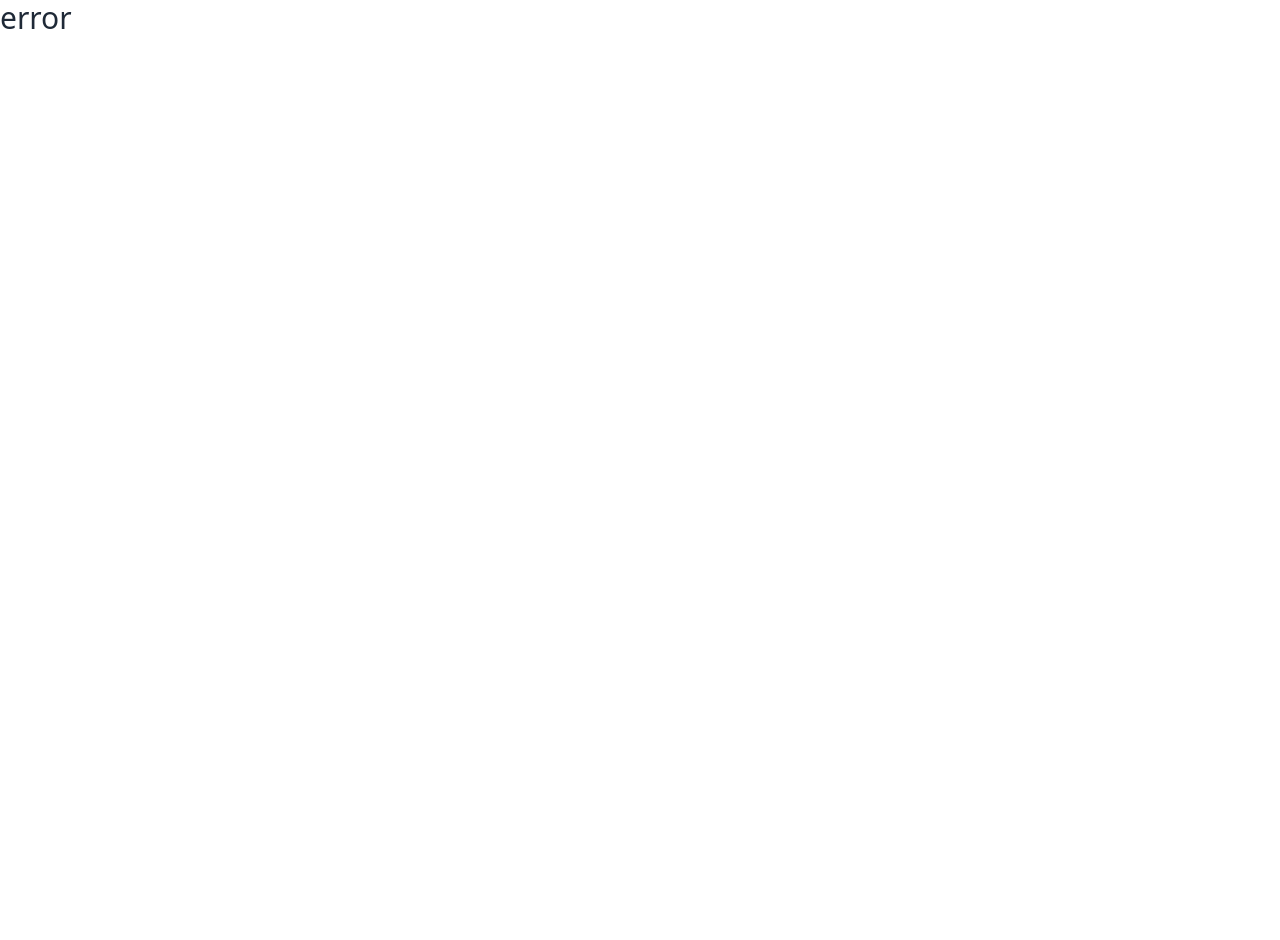
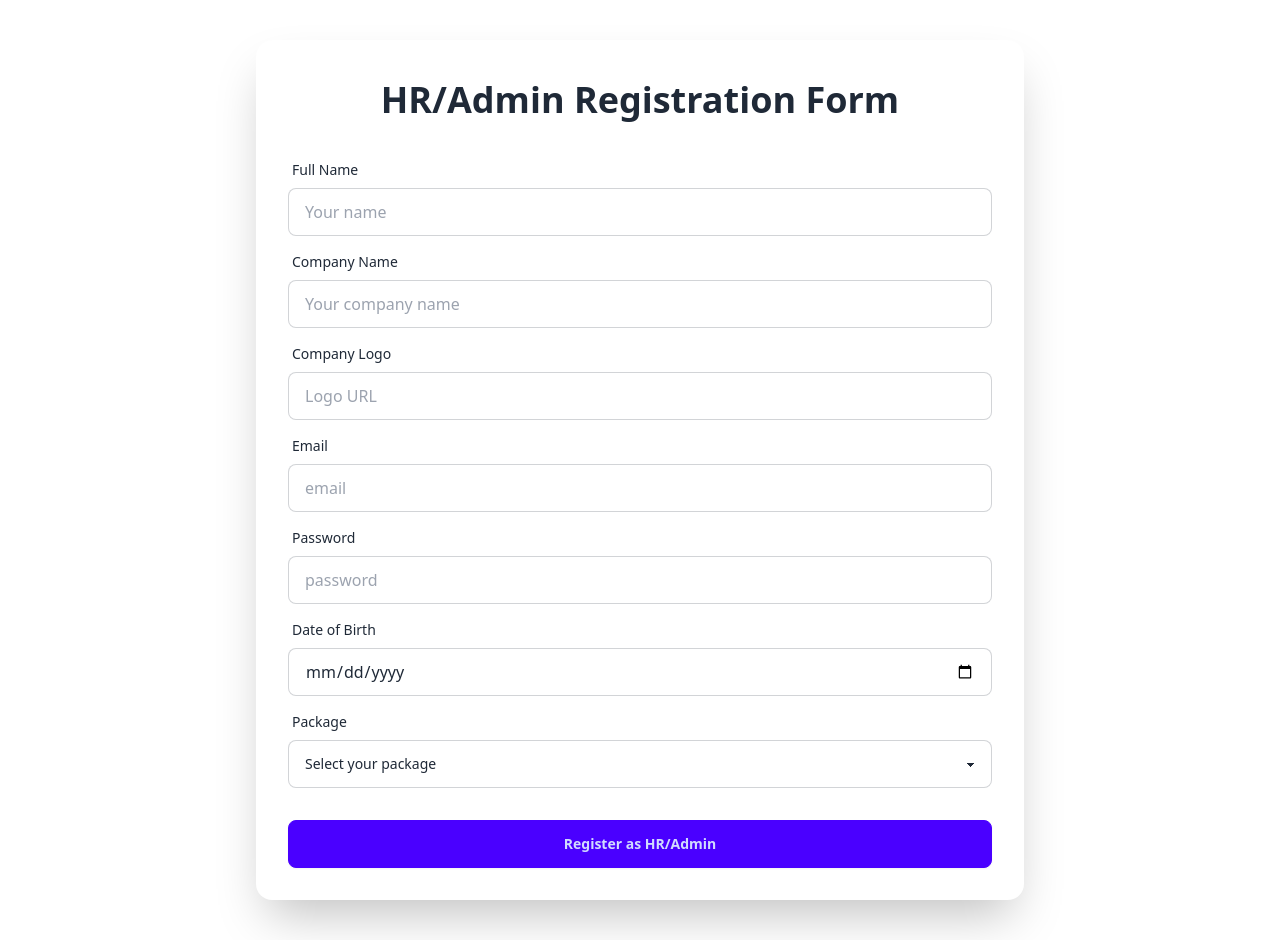
Before and after one commit to smile995/Asset-Management-Frontend, a React (Vite) app: page /adminRegister in a window 1280 px wide. Before the commit this address had no page. Before the commit the page ends 800 px from the top, so only its background shows below. Built offline with nearby package versions, Linux system fonts and the light colour scheme.

Commit message:
Register as an employee and register as an admin form created

```diff
--- /dev/null
+++ b/src/Pages/AdminRegister/AdminRegister.jsx
@@ -0,0 +1,69 @@
+
+
+const AdminRegister = () => {
+    return (
+        <div className="card lg:w-3/5 shadow-2xl bg-base-100 my-5 md:my-10  mx-auto">
+            <div>
+                <h2 className="text-4xl text-center font-bold md:mt-10">HR/Admin Registration Form</h2>
+            </div>
+            <form className="card-body">
+                <div className="form-control">
+                    <label className="label">
+                        <span className="label-text">Full Name</span>
+                    </label>
+                    <input type="text" placeholder="Your name" className="input input-bordered" required name="name" />
+                </div>
+                <div className="form-control">
+                    <label className="label">
+                        <span className="label-text">Company Name</span>
+                    </label>
+                    <input type="text" placeholder="Your company name" className="input input-bordered" required name="company" />
+                </div>
+                <div className="form-control">
+                    <label className="label">
+                        <span className="label-text">Company Logo</span>
+                    </label>
+                    <input type="text" placeholder="Logo URL" className="input input-bordered" required name="logo" />
+                </div>
+                <div className="form-control">
+                    <label className="label">
+                        <span className="label-text">Email</span>
+                    </label>
+                    <input type="email" placeholder="email" className="input input-bordered" required name="email" />
+                </div>
+                <div className="form-control">
+                    <label className="label">
+                        <span className="label-text">Password</span>
+                    </label>
+                    <input type="password" placeholder="password" className="input input-bordered" required name="password" />
+
+                </div>
+                <div className="form-control">
+                    <label className="label">
+                        <span className="label-text">Date of Birth</span>
+                    </label>
+                    <input type="date" className="input input-bordered" required name="date" />
+
+                </div>
+                <div className="form-control">
+                    <label className="label">
+                        <span className="label-text">Package</span>
+                    </label>
+
+                    <select className="select select-bordered w-full ">
+                        <option disabled selected>Select your package</option>
+                        <option>Han Solo</option>
+                        <option>Greedo</option>
+                    </select>
+
+                </div>
+
+                <div className="form-control mt-6">
+                    <button className="btn btn-primary">Register as HR/Admin</button>
+                </div>
+            </form>
+        </div>
+    );
+};
+
+export default AdminRegister;
--- /dev/null
+++ b/src/Pages/Login/Login.jsx
@@ -0,0 +1,31 @@
+
+
+const Login = () => {
+    return (
+        <div className="card  w-full max-w-md shadow-2xl bg-base-100 my-5 md:my-10  mx-auto">
+            <div>
+                <h2 className="text-4xl text-center font-bold md:mt-10">Please Login</h2>
+            </div>
+            <form className="card-body">
+                <div className="form-control">
+                    <label className="label">
+                        <span className="label-text">Email</span>
+                    </label>
+                    <input type="email" placeholder="email" className="input input-bordered" required />
+                </div>
+                <div className="form-control">
+                    <label className="label">
+                        <span className="label-text">Password</span>
+                    </label>
+                    <input type="password" placeholder="password" className="input input-bordered" required />
+
+                </div>
+                <div className="form-control mt-6">
+                    <button className="btn btn-primary">Login</button>
+                </div>
+            </form>
+        </div>
+    );
+};
+
+export default Login;
--- /dev/null
+++ b/src/Pages/Register/Register.jsx
@@ -0,0 +1,48 @@
+
+
+const EmployeeRegister = () => {
+    return (
+        <div className="card  w-full max-w-md shadow-2xl bg-base-100 my-5 md:my-10  mx-auto">
+            <div>
+                <h2 className="text-4xl text-center font-bold md:mt-10">Employee Registration Form</h2>
+            </div>
+            <form className="card-body">
+                <div className="form-control">
+                    <label className="label">
+                        <span className="label-text">Full Name</span>
+                    </label>
+                    <input type="text" placeholder="Your name" className="input input-bordered" required name="name" />
+                </div>
+                <div className="form-control">
+                    <label className="label">
+                        <span className="label-text">Email</span>
+                    </label>
+                    <input type="email" placeholder="email" className="input input-bordered" required name="email" />
+                </div>
+                <div className="form-control">
+                    <label className="label">
+                        <span className="label-text">Password</span>
+                    </label>
+                    <input type="password" placeholder="password" className="input input-bordered" required name="password" />
+
+                </div>
+                <div className="form-control">
+                    <label className="label">
+                        <span className="label-text">Date of Birth</span>
+                    </label>
+                    <input type="date"  className="input input-bordered" required name="date" />
+
+                </div>
+
+                <div className="form-control mt-6">
+                    <button className="btn btn-primary">Register as Employee</button>
+                </div>
+            </form>
+        </div>
+
+
+
+    );
+};
+
+export default EmployeeRegister;
--- a/src/assets/SharedComponents/NavBar/Navbar.jsx
+++ b/src/assets/SharedComponents/NavBar/Navbar.jsx
@@ -1,6 +1,14 @@
-import React from 'react';
+import { Link } from "react-router-dom";
+
 
 const Navbar = () => {
+    const NavLink = <>
+        <li><Link to={'/'}>Home</Link></li>
+        <li><Link to={'/employeeRegister'}>Join as Employee</Link></li>
+        <li><Link to={'/adminRegister'}>Join as HR/Admin</Link></li>
+
+
+    </>
     return (
         <div className="navbar bg-base-100">
             <div className="navbar-start">
@@ -9,9 +17,9 @@ const Navbar = () => {
                         <svg xmlns="http://www.w3.org/2000/svg" className="h-5 w-5" fill="none" viewBox="0 0 24 24" stroke="currentColor"><path strokeLinecap="round" strokeLinejoin="round" strokeWidth="2" d="M4 6h16M4 12h8m-8 6h16" /></svg>
                     </div>
                     <ul className="menu menu-sm dropdown-content mt-3 z-[1] p-2 shadow bg-base-100 rounded-box w-52">
-                        <li><a>Item 1</a></li>
-
-                        <li><a>Item 3</a></li>
+                        {
+                            NavLink
+                        }
                     </ul>
                 </div>
                 <div className='flex items-center '>
@@ -21,9 +29,9 @@ const Navbar = () => {
             </div>
             <div className="navbar-center hidden lg:flex">
                 <ul className="menu menu-horizontal px-1">
-                    <li><a>Item 1</a></li>
-
-                    <li><a>Item 3</a></li>
+                    {
+                        NavLink
+                    }
                 </ul>
             </div>
             <div className="navbar-end">
```
Also changed, not shown: src/AllRoutes/Route.jsx (+17 -1 lines).
